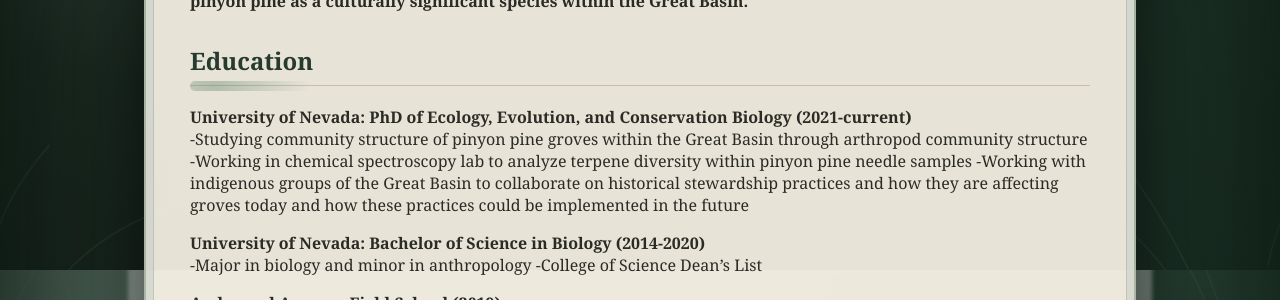
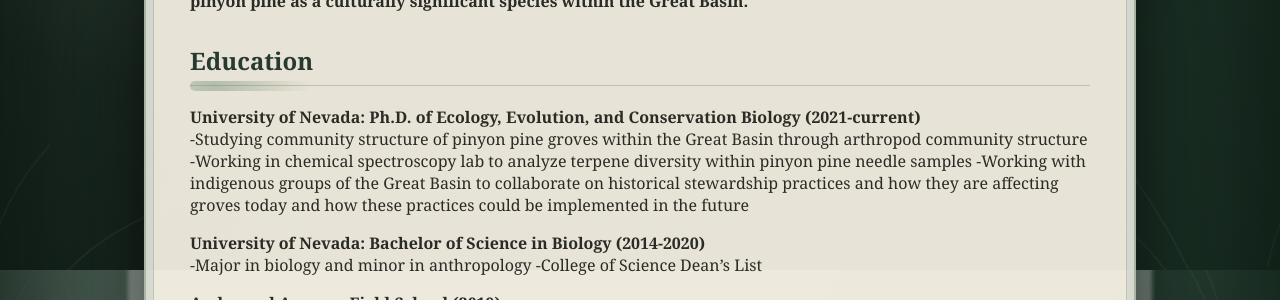
Before and after one commit to ChloeCollierAllen/ChloeCollierAllen.github.io, a Jekyll site: the page built from cv.md, in a window 1280 px wide and 900 px high, scrolled down 516 px. Shown: the part 154-454 px from the top of the window. Built offline with Jekyll 4.4.1, drawn with Linux system fonts in a browser that asks for light colours; some of the changed text lies outside the part shown.

Commit message:
Update cv.md

```diff
--- a/cv.md
+++ b/cv.md
@@ -33,7 +33,7 @@
 
 
 ## Education
-**University of Nevada: PhD of Ecology, Evolution, and Conservation Biology (2021-current)**
+**University of Nevada: Ph.D. of Ecology, Evolution, and Conservation Biology (2021-current)**
 -Studying community structure of pinyon pine groves within the Great Basin through arthropod community structure
 -Working in chemical spectroscopy lab to analyze terpene diversity within pinyon pine needle samples
 -Working with indigenous groups of the Great Basin to collaborate on historical stewardship practices and how they are affecting groves today and how these practices could be implemented in the future
```
Also changed, not shown: other parts of cv.md (+1 -1 lines).
